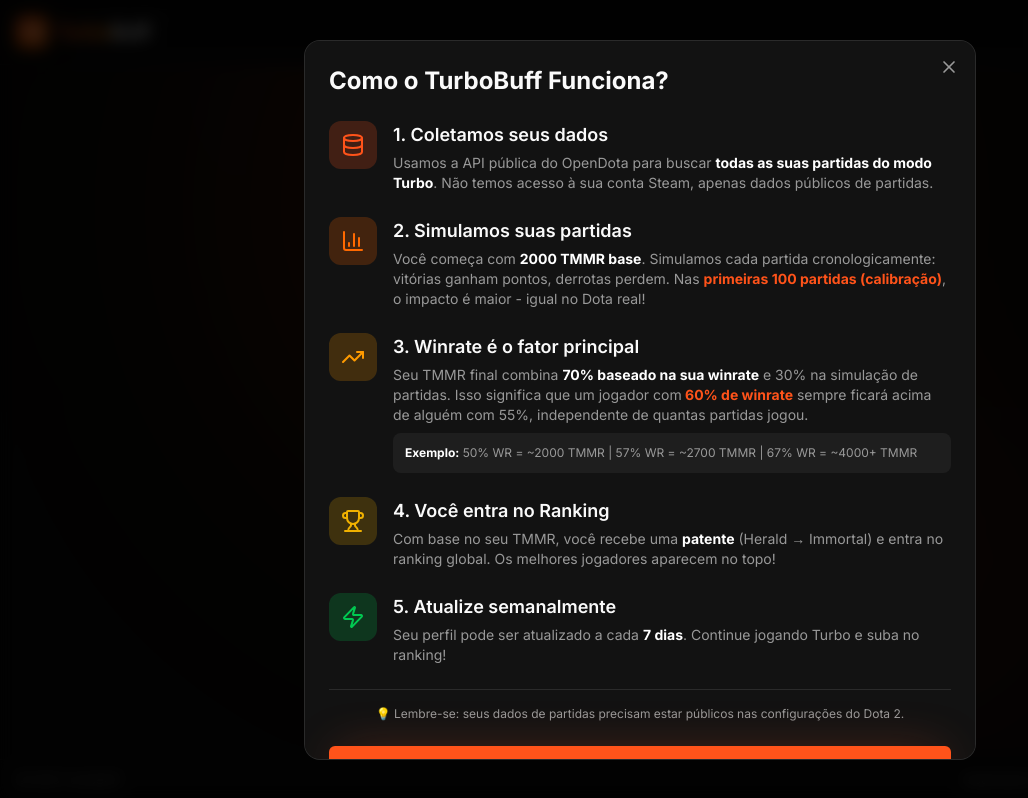
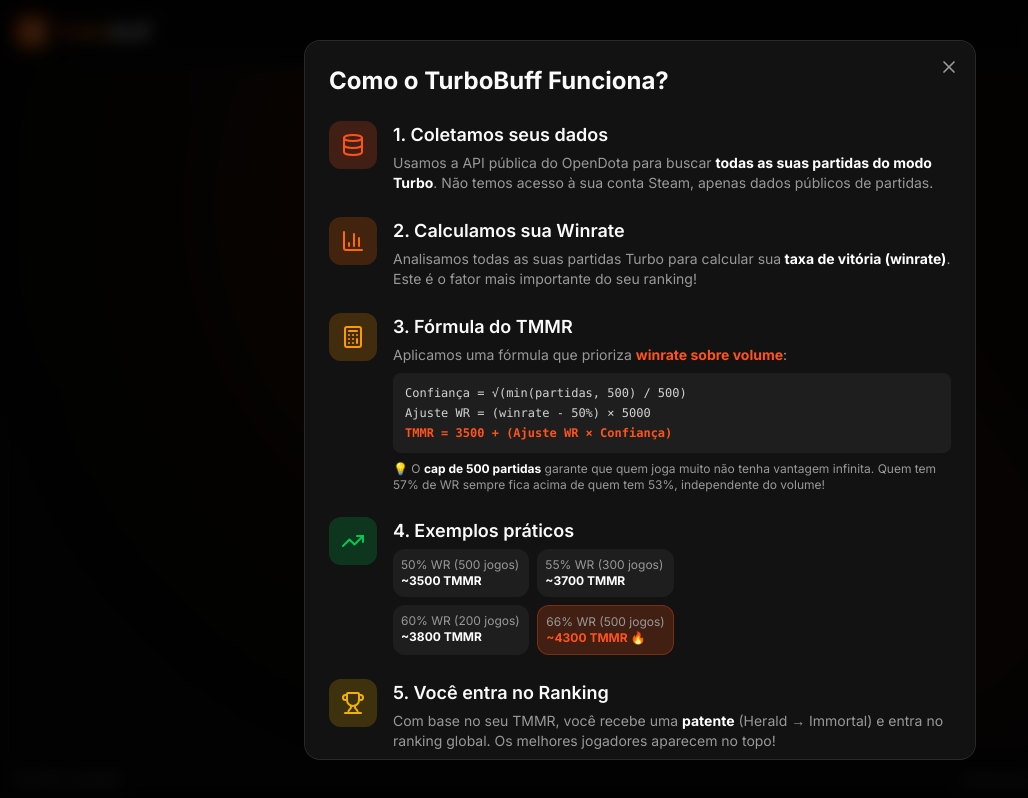
Before and after one commit to laaridev/dota2turbo-mmr, a Next.js app: page / in a window 1280 px wide. Both pictures are taken after a click on the button "Como funciona". Shown: the whole page, without its empty margins (0-1028 px from the left). Built offline with nearby package versions, Linux system fonts and the light colour scheme.

Commit message:
docs: detailed formula explanation in how it works modal

```diff
--- a/components/how-it-works-modal.tsx
+++ b/components/how-it-works-modal.tsx
@@ -1,6 +1,6 @@
 'use client';
 
-import { X, Database, Zap, Trophy, BarChart3, TrendingUp } from 'lucide-react';
+import { X, Database, Zap, Trophy, BarChart3, TrendingUp, Calculator } from 'lucide-react';
 import { Button } from '@/components/ui/button';
 
 interface HowItWorksModalProps {
@@ -47,42 +47,73 @@ export function HowItWorksModal({ isOpen, onClose }: HowItWorksModalProps) {
                             <BarChart3 className="h-6 w-6 text-orange-500" />
                         </div>
                         <div>
-                            <h3 className="font-semibold text-lg mb-1">2. Simulamos suas partidas</h3>
+                            <h3 className="font-semibold text-lg mb-1">2. Calculamos sua Winrate</h3>
                             <p className="text-muted-foreground text-sm">
-                                Você começa com <strong className="text-white">2000 TMMR base</strong>.
-                                Simulamos cada partida cronologicamente: vitórias ganham pontos, derrotas perdem.
-                                Nas <strong className="text-primary">primeiras 100 partidas (calibração)</strong>,
-                                o impacto é maior - igual no Dota real!
+                                Analisamos todas as suas partidas Turbo para calcular sua
+                                <strong className="text-white"> taxa de vitória (winrate)</strong>.
+                                Este é o fator mais importante do seu ranking!
                             </p>
                         </div>
                     </div>
 
-                    {/* Step 3 - NEW */}
+                    {/* Step 3 - Formula */}
                     <div className="flex gap-4">
                         <div className="flex-shrink-0 w-12 h-12 rounded-xl bg-amber-500/20 flex items-center justify-center">
-                            <TrendingUp className="h-6 w-6 text-amber-500" />
+                            <Calculator className="h-6 w-6 text-amber-500" />
                         </div>
                         <div>
-                            <h3 className="font-semibold text-lg mb-1">3. Winrate é o fator principal</h3>
-                            <p className="text-muted-foreground text-sm">
-                                Seu TMMR final combina <strong className="text-white">70% baseado na sua winrate</strong> e
-                                30% na simulação de partidas. Isso significa que um jogador com
-                                <strong className="text-primary"> 60% de winrate</strong> sempre ficará acima de alguém com 55%,
-                                independente de quantas partidas jogou.
+                            <h3 className="font-semibold text-lg mb-1">3. Fórmula do TMMR</h3>
+                            <p className="text-muted-foreground text-sm mb-2">
+                                Aplicamos uma fórmula que prioriza <strong className="text-primary">winrate sobre volume</strong>:
                             </p>
-                            <div className="mt-2 p-3 bg-white/5 rounded-lg text-xs text-muted-foreground">
-                                <strong className="text-white">Exemplo:</strong> 50% WR = ~2000 TMMR | 57% WR = ~2700 TMMR | 67% WR = ~4000+ TMMR
+                            <div className="p-3 bg-white/5 rounded-lg text-xs font-mono text-white/80 space-y-1">
+                                <div>Confiança = √(min(partidas, 500) / 500)</div>
+                                <div>Ajuste WR = (winrate - 50%) × 5000</div>
+                                <div className="text-primary font-bold">TMMR = 3500 + (Ajuste WR × Confiança)</div>
+                            </div>
+                            <p className="text-muted-foreground text-xs mt-2">
+                                💡 O <strong className="text-white">cap de 500 partidas</strong> garante que
+                                quem joga muito não tenha vantagem infinita. Quem tem 57% de WR
+                                sempre fica acima de quem tem 53%, independente do volume!
+                            </p>
+                        </div>
+                    </div>
+
+                    {/* Step 4 - Examples */}
+                    <div className="flex gap-4">
+                        <div className="flex-shrink-0 w-12 h-12 rounded-xl bg-green-500/20 flex items-center justify-center">
+                            <TrendingUp className="h-6 w-6 text-green-500" />
+                        </div>
+                        <div>
+                            <h3 className="font-semibold text-lg mb-1">4. Exemplos práticos</h3>
+                            <div className="grid grid-cols-2 gap-2 text-xs">
+                                <div className="p-2 bg-white/5 rounded">
+                                    <div className="text-muted-foreground">50% WR (500 jogos)</div>
+                                    <div className="text-white font-bold">~3500 TMMR</div>
+                                </div>
+                                <div className="p-2 bg-white/5 rounded">
+                                    <div className="text-muted-foreground">55% WR (300 jogos)</div>
+                                    <div className="text-white font-bold">~3700 TMMR</div>
+                                </div>
+                                <div className="p-2 bg-white/5 rounded">
+                                    <div className="text-muted-foreground">60% WR (200 jogos)</div>
+                                    <div className="text-white font-bold">~3800 TMMR</div>
+                                </div>
+                                <div className="p-2 bg-primary/20 rounded border border-primary/30">
+                                    <div className="text-muted-foreground">66% WR (500 jogos)</div>
+                                    <div className="text-primary font-bold">~4300 TMMR 🔥</div>
+                                </div>
                             </div>
                         </div>
                     </div>
 
-                    {/* Step 4 */}
+                    {/* Step 5 */}
                     <div className="flex gap-4">
                         <div className="flex-shrink-0 w-12 h-12 rounded-xl bg-yellow-500/20 flex items-center justify-center">
                             <Trophy className="h-6 w-6 text-yellow-500" />
                         </div>
                         <div>
-                            <h3 className="font-semibold text-lg mb-1">4. Você entra no Ranking</h3>
+                            <h3 className="font-semibold text-lg mb-1">5. Você entra no Ranking</h3>
                             <p className="text-muted-foreground text-sm">
                                 Com base no seu TMMR, você recebe uma <strong className="text-white">patente</strong> (Herald → Immortal)
                                 e entra no ranking global. Os melhores jogadores aparecem no topo!
@@ -90,13 +121,13 @@ export function HowItWorksModal({ isOpen, onClose }: HowItWorksModalProps) {
                         </div>
                     </div>
 
-                    {/* Step 5 */}
+                    {/* Step 6 */}
                     <div className="flex gap-4">
-                        <div className="flex-shrink-0 w-12 h-12 rounded-xl bg-green-500/20 flex items-center justify-center">
-                            <Zap className="h-6 w-6 text-green-500" />
+                        <div className="flex-shrink-0 w-12 h-12 rounded-xl bg-blue-500/20 flex items-center justify-center">
+                            <Zap className="h-6 w-6 text-blue-500" />
                         </div>
                         <div>
-                            <h3 className="font-semibold text-lg mb-1">5. Atualize semanalmente</h3>
+                            <h3 className="font-semibold text-lg mb-1">6. Atualize semanalmente</h3>
                             <p className="text-muted-foreground text-sm">
                                 Seu perfil pode ser atualizado a cada <strong className="text-white">7 dias</strong>.
                                 Continue jogando Turbo e suba no ranking!
```
